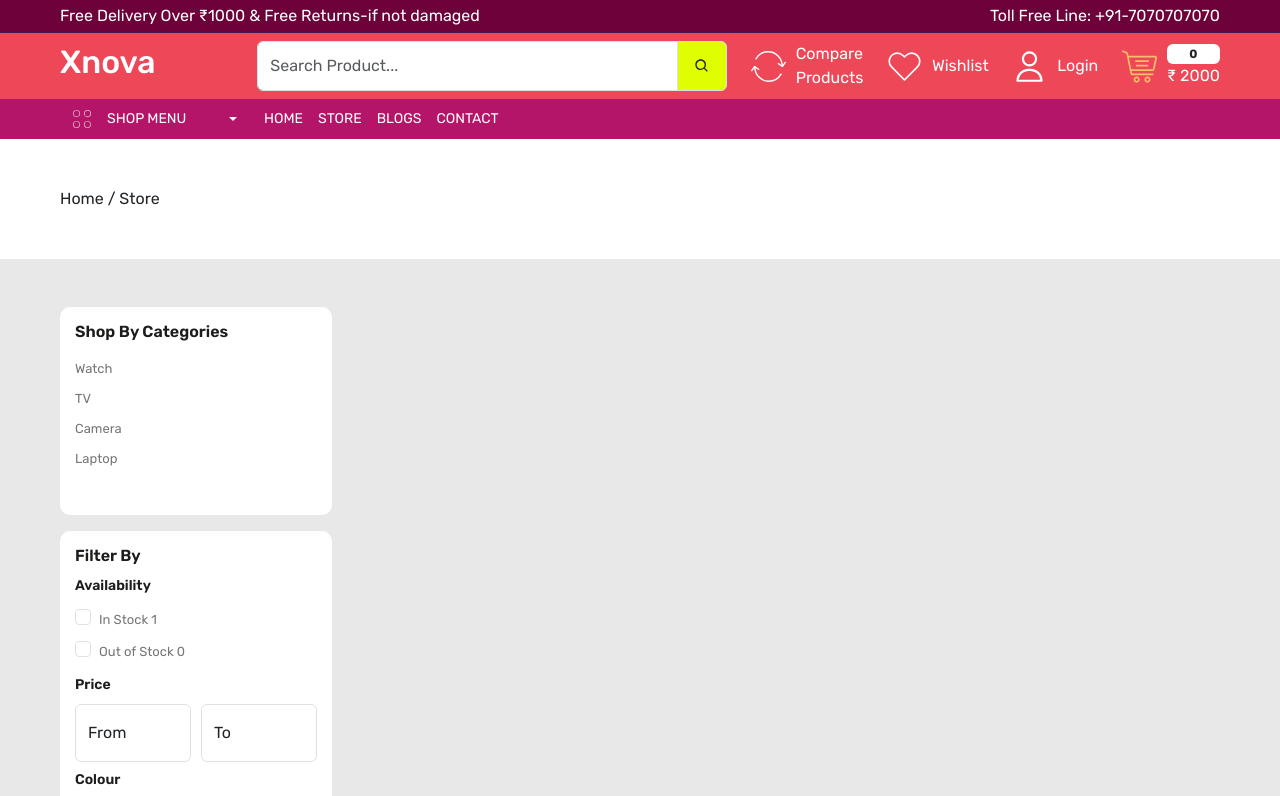
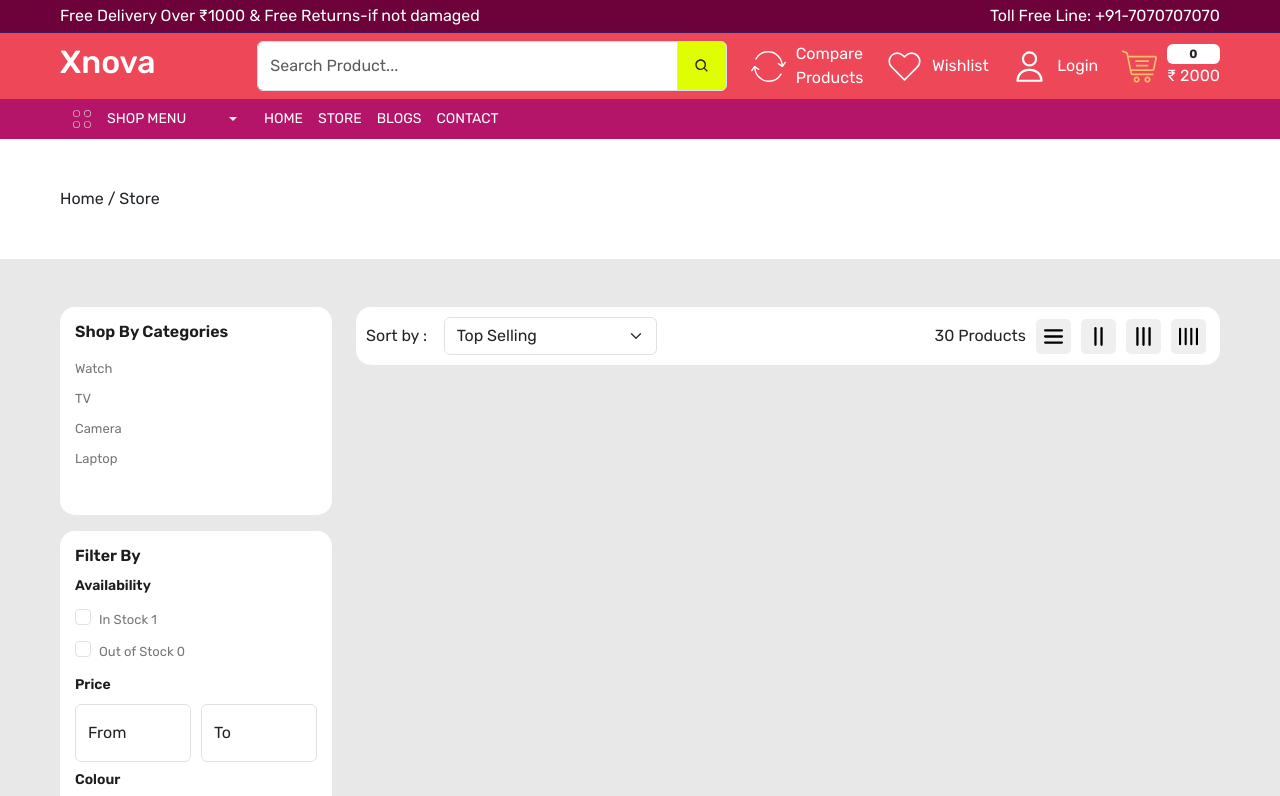
Before and after one commit to kaido12/E-Commerce-App-Frontend, a React (Create React App) app: page /store in a window 1280 px wide. Shown: the top 796 px of the page. Built offline with nearby package versions, Linux system fonts and the light colour scheme.

Commit message:
march 2 night

```diff
--- a/src/App.css
+++ b/src/App.css
@@ -317,7 +317,7 @@ a {
 /* Store Section */
 .filter-card {
   background-color: white;
-  border-radius: 10px;
+  border-radius: 15px;
   padding: 15px 15px 25px;
 }
 
@@ -370,3 +370,17 @@ a {
 .random-product:nth-child(1), .random-product:nth-child(2) {
   border-bottom: 1px solid var(--color-gray);
 }
+
+.filter-sort-grid {
+  padding: 10px;
+  background-color: white;
+  border-radius: 15px;
+}
+
+.grid-img img {
+  width: 35px;
+  height: 35px;
+  background-color: var(--color-light);
+  padding: 8px;
+  border-radius: 5px;
+}
--- a/src/pages/Store.js
+++ b/src/pages/Store.js
@@ -201,7 +201,37 @@ const Store = () => {
                 </div>
               </div>
             </div>
-            <div className="col-9"></div>
+            <div className="col-9">
+              <div className="filter-sort-grid">
+                <div className="d-flex justify-content-between align-items-center ">
+                  <div className="d-flex align-items-center gap-10">
+                    <p className="mb-0 d-block" style={{ width: "100px"}}>Sort by :</p>
+                    <select
+                      name=""
+                      className="form-control form-select"
+                      id=""
+                    >
+                      <option value="manual">Featured</option>
+                      <option value="top-sold" selected="selected">Top Selling</option>
+                      <option value="price-decreasing" >Price High to Low</option>
+                      <option value="price-increasing" >Price Low to High</option>
+                      <option value="manufactured-new" >Date New to Old</option>
+                      <option value="manufactured-old" >Date Old to New</option>
+                      <option value="alphabetically" >A-Z</option>
+                    </select>
+                  </div>
+                  <div className="d-flex align-items-center gap-10 ">
+                    <p className="totalproducts mb-0">30 Products</p>
+                    <div className="d-flex gap-10 align-items-center grid-img">
+                      <img src="./images/gr.svg" alt="" className="d-block img-fluid" />
+                      <img src="./images/gr2.svg" alt="" className="d-block img-fluid" />
+                      <img src="./images/gr3.svg" alt="" className="d-block img-fluid" />
+                      <img src="./images/gr4.svg" alt="" className="d-block img-fluid me-1" />
+                    </div>
+                  </div>
+                </div>
+              </div>
+            </div>
           </div>
         </div>
       </div>
```
